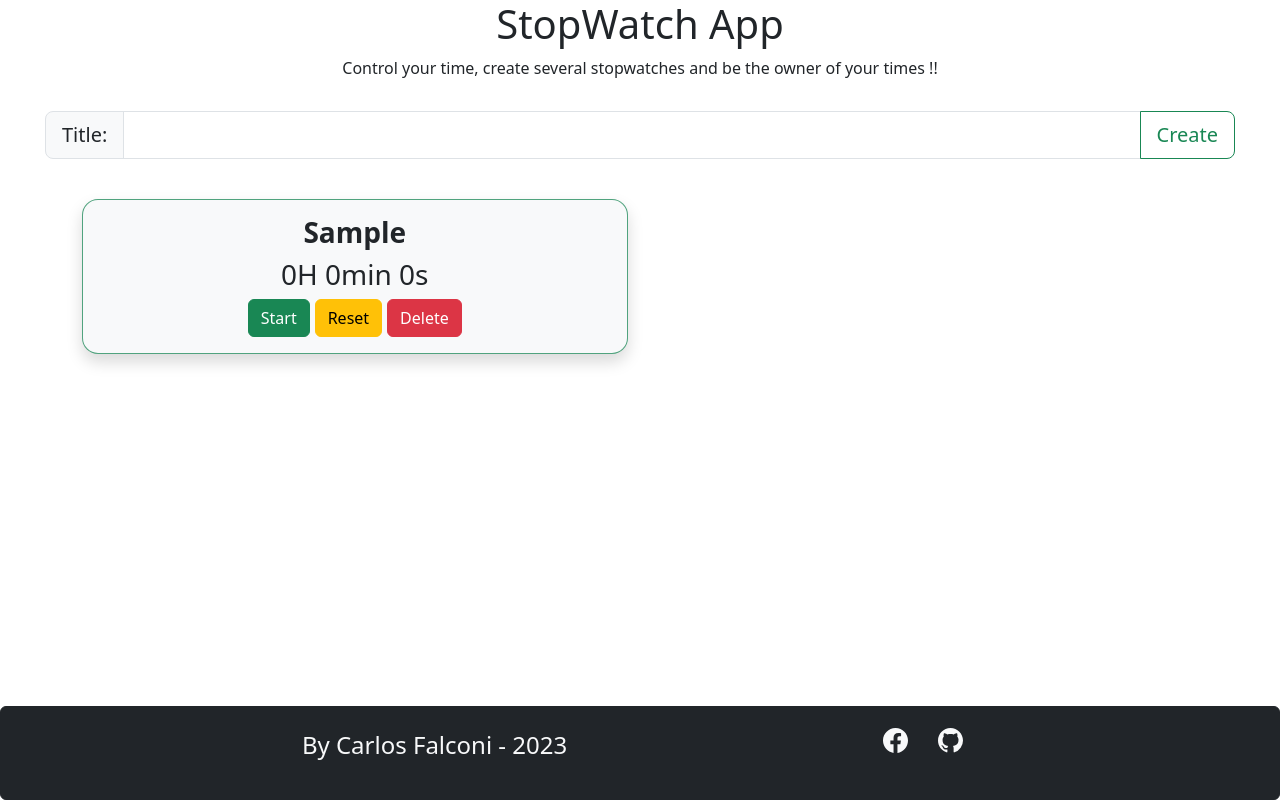
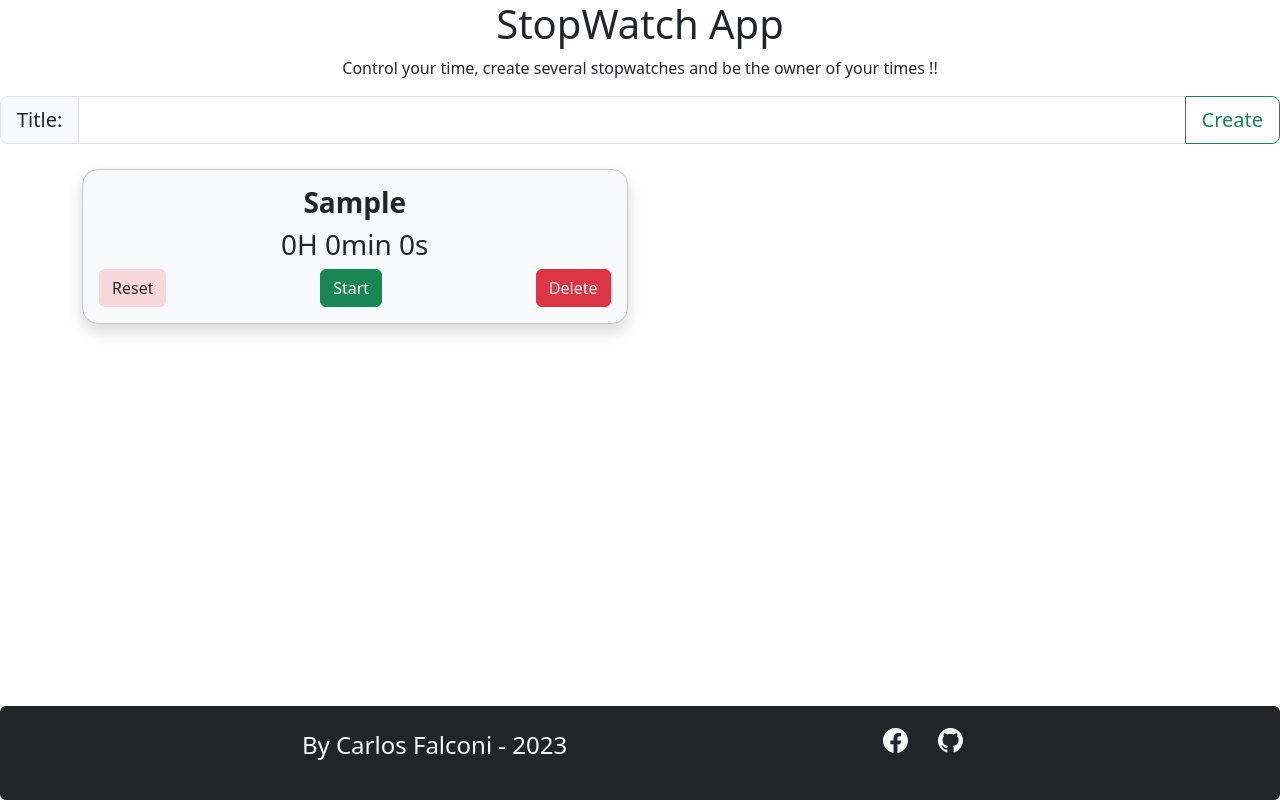
Before and after one commit to cafalco96/stopWatch, a Nuxt app: page / in a window 1280 px wide. Both pictures are taken after typing "Sample" into the empty fields and a click on the button "Create". Built offline with nearby package versions, Linux system fonts and the light colour scheme.

Commit message:
Version 3 App stopWatch, add some adjust as dinamic borders, saveTime function, library id

```diff
--- a/components/inputStopWatch.vue
+++ b/components/inputStopWatch.vue
@@ -17,11 +17,20 @@
       Create
     </button>
   </div>
+  <p class="text-danger text-center fs-5" v-show="errorMessage">
+    {{ errorMessage }}
+  </p>
 </template>
 <script setup>
 const titleCronometer = ref("");
+const errorMessage = ref(null);
 const emit = defineEmits(["createdCronometer"]);
 const createdCronometer = (e) => {
-  emit("createdCronometer", titleCronometer, e);
+  if (titleCronometer.value == "") {
+    errorMessage.value = "Please, add a title";
+  } else {
+    errorMessage.value = null;
+    emit("createdCronometer", titleCronometer);
+  }
 };
 </script>
--- a/components/mainStopWatch.vue
+++ b/components/mainStopWatch.vue
@@ -5,15 +5,12 @@
     !!
   </p>
   <InputStopWatch @createdCronometer="createdCronometer"></InputStopWatch>
-  <p class="text-danger text-center fs-5" v-show="errorMessage">
-    {{ errorMessage }}
-  </p>
   <div class="container text-center">
     <div
       v-for="(cronometer, index) in cronometers"
-      :key="cronometer"
-      :title="cronometer"
-      :id="index"
+      :key="cronometer.id"
+      :title="cronometer.title"
+      :id="cronometer.id"
     >
       <StopWatch
         :titleCronometers="cronometer"
@@ -23,16 +20,11 @@
   </div>
 </template>
 <script setup>
-let cronometers = ref([]);
-const errorMessage = ref(null);
-const createdCronometer = (titleCronometer, e) => {
-  if (titleCronometer.value == "") {
-    errorMessage.value = "Please, add a title";
-  } else {
-    errorMessage.value = null;
-    cronometers.value.push(titleCronometer.value);
-    titleCronometer.value = "";
-  }
+import { v4 as uuidv4 } from "uuid";
+const cronometers = ref([]);
+const createdCronometer = (titleCronometer) => {
+  cronometers.value.push({ title: titleCronometer.value, id: uuidv4() });
+  titleCronometer.value = "";
 };
 const deleteCronometer = (index) => {
   cronometers.value.splice(index, 1);
--- a/components/stopWatch.vue
+++ b/components/stopWatch.vue
@@ -1,16 +1,18 @@
 <template>
-  <div
-    class="col border border-success p-2 mb-2 border-opacity-75 rounded-4 shadow p-3 mb-5 bg-body-tertiary rounded"
-  >
-    <h2 class="fs-3 fw-bolder">{{ titleCronometers }}</h2>
+  <div :class="classesStopsContainer">
+    <h2 class="fs-3 fw-bolder">{{ titleCronometers.title }}</h2>
     <h3>
       <span>{{ hour }}H</span> <span>{{ min }}min</span> <span>{{ seg }}s</span>
     </h3>
     <div class="buttons-container">
+      <button class="btn bg-danger-subtle" @click="resetCronometer">
+        Reset
+      </button>
       <button
         v-show="isStartButtonActive"
         class="btn btn-success"
         @click="startCronometer"
+        :cronometerTotalTime="cronometerTotalTime"
       >
         Start
       </button>
@@ -21,7 +23,6 @@
       >
         Stop
       </button>
-      <button class="btn btn-warning" @click="resetCronometer">Reset</button>
       <button class="btn btn-danger" @click="deleteCronometer">Delete</button>
     </div>
   </div>
@@ -29,11 +30,24 @@
 <script setup>
 const props = defineProps({
   titleCronometers: {
-    type: String,
     required: true,
   },
 });
+const classesStopsContainer = computed(() => {
+  if (isStartButtonActive.value) {
+    return [
+      "border border-secondary-subtle p-2 mb-2 border-opacity-75 rounded-4 shadow p-3 mb-5 bg-body-tertiary rounded",
+    ];
+  } else {
+    return [
+      "border border-success-subtle border border-3 p-2 mb-2 border-opacity-75 rounded-4 shadow p-3 mb-5 bg-body-tertiary rounded",
+    ];
+  }
+});
+
 const time = ref(0);
+const isStartButtonActive = ref(true);
+const cronometerTotalTime = ref(0);
 const seg = computed(() => {
   return time.value % 60;
 });
@@ -44,11 +58,12 @@ const hour = computed(() => {
   return Math.floor(time.value / 3600);
 });
 let cronometer = null;
-let isStartButtonActive = ref(true);
 const startCronometer = () => {
   isStartButtonActive.value = false;
   cronometer = setInterval(() => {
     time.value++;
+    cronometerTotalTime.value = time.value;
+    saveTime();
   }, 1000);
 };
 
@@ -56,22 +71,44 @@ const resetCronometer = () => {
   isStartButtonActive.value = true;
   clearInterval(cronometer);
   time.value = 0;
+  cronometerTotalTime.value = 0;
+  saveTime();
 };
 const stopCronometer = () => {
   if (cronometer !== null) {
     clearInterval(cronometer);
     isStartButtonActive.value = true;
+    saveTime();
   }
 };
 const emit = defineEmits(["deleteCronometer"]);
 const deleteCronometer = () => {
-  emit("deleteCronometer", props.index);
+  emit("deleteCronometer", props);
+};
+onMounted(() => {
+  const savedTime = localStorage.getItem(
+    `cronometerTime-${props.titleCronometers.id}`
+  );
+  if (savedTime) {
+    time.value = parseInt(savedTime, 10);
+  }
+});
+
+onBeforeUnmount(() => {
+  saveTime();
+});
+
+const saveTime = () => {
+  localStorage.setItem(
+    `cronometerTime-${props.titleCronometers.id}`,
+    cronometerTotalTime.value.toString()
+  );
 };
 </script>
 <style scoped>
 .buttons-container {
   display: flex;
-  justify-content: center;
+  justify-content: space-between;
   gap: 5px;
 }
 </style>
--- a/package.json
+++ b/package.json
@@ -16,6 +16,7 @@
     "sass-loader": "^13.3.2"
   },
   "dependencies": {
-    "bootstrap": "^5.3.0"
+    "bootstrap": "^5.3.0",
+    "uuid": "^9.0.0"
   }
 }
```
Also changed, not shown: 1 other file (tests, documents, lock files or other folders).
